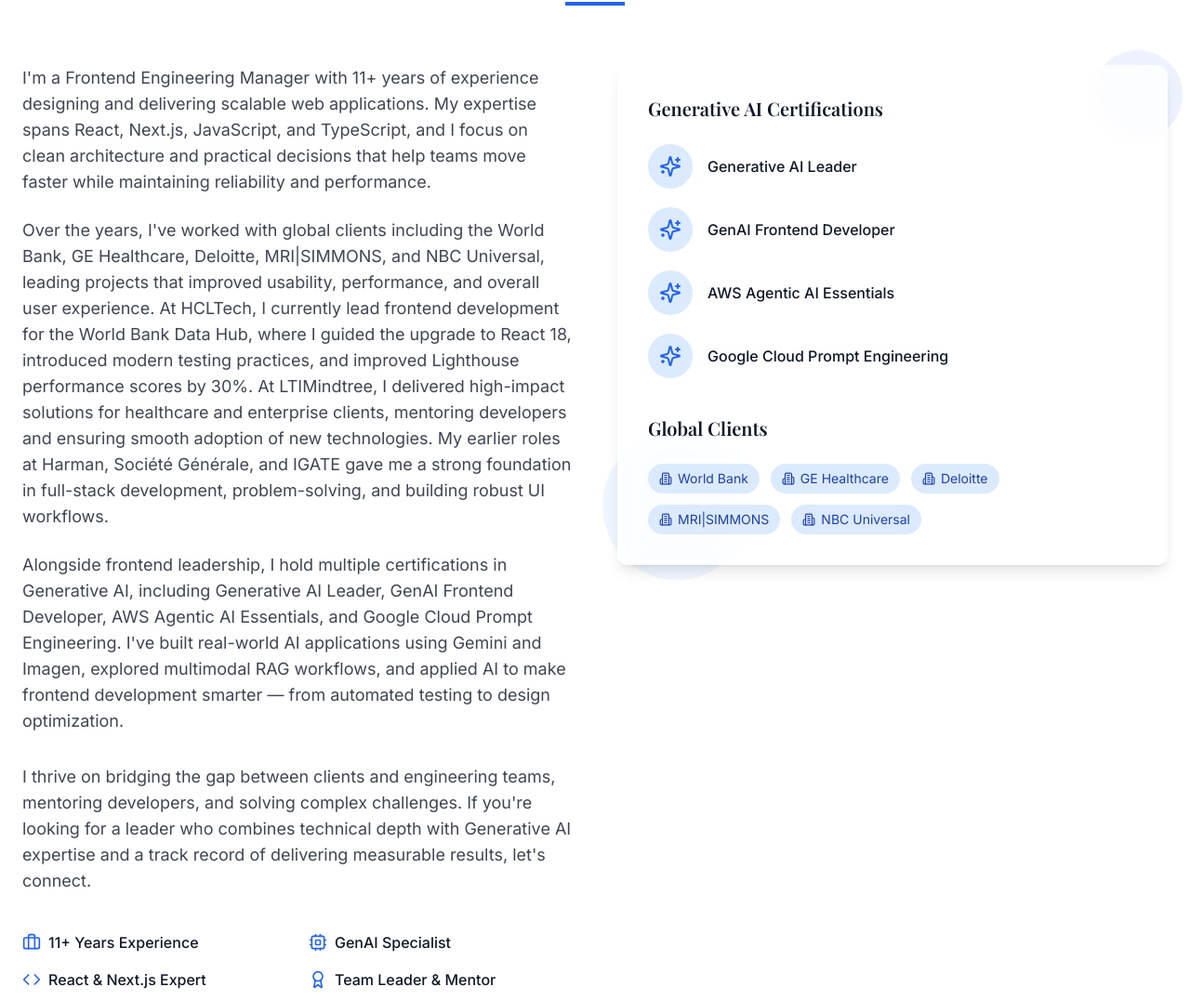
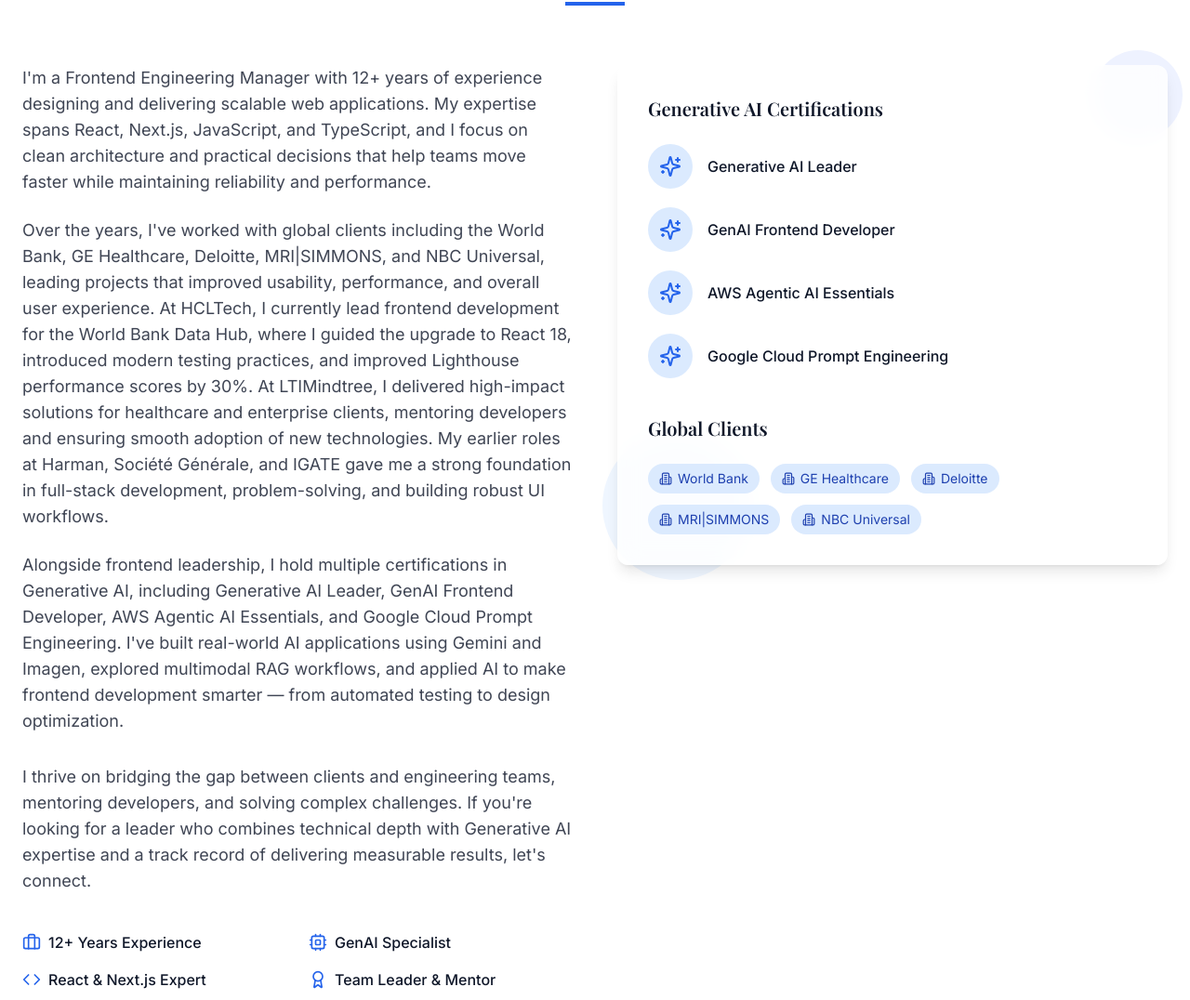
Before and after one commit to ravijaiswal7/ravi-web-impression-55, a React (Vite) app: page / in a window 1280 px wide. Shown: the part 1006-2082 px from the top of the page at 93% size. Built offline with nearby package versions, Linux system fonts and the light colour scheme; no server answers.

Commit message:
Changes
Co-authored-by: ravijaiswal7 <rvjaiswal167@gmail.com>

```diff
--- a/src/components/About.tsx
+++ b/src/components/About.tsx
@@ -53,7 +53,7 @@ const About = () => {
         <div className="grid md:grid-cols-2 gap-12 items-start">
           <div className={`transition-all duration-1000 ${isVisible ? 'opacity-100 translate-x-0' : 'opacity-0 -translate-x-12'}`}>
             <p className="text-lg text-foreground/80 mb-6">
-              I'm a Frontend Engineering Manager with 11+ years of experience designing and delivering scalable web applications. My expertise spans React, Next.js, JavaScript, and TypeScript, and I focus on clean architecture and practical decisions that help teams move faster while maintaining reliability and performance.
+              I'm a Frontend Engineering Manager with 12+ years of experience designing and delivering scalable web applications. My expertise spans React, Next.js, JavaScript, and TypeScript, and I focus on clean architecture and practical decisions that help teams move faster while maintaining reliability and performance.
             </p>
             <p className="text-lg text-foreground/80 mb-6">
               Over the years, I've worked with global clients including the World Bank, GE Healthcare, Deloitte, MRI|SIMMONS, and NBC Universal, leading projects that improved usability, performance, and overall user experience. At HCLTech, I currently lead frontend development for the World Bank Data Hub, where I guided the upgrade to React 18, introduced modern testing practices, and improved Lighthouse performance scores by 30%. At LTIMindtree, I delivered high-impact solutions for healthcare and enterprise clients, mentoring developers and ensuring smooth adoption of new technologies. My earlier roles at Harman, Société Générale, and IGATE gave me a strong foundation in full-stack development, problem-solving, and building robust UI workflows.
@@ -69,7 +69,7 @@ const About = () => {
               <div className="space-y-4">
                 <div className="flex items-center gap-2">
                   <Briefcase className="text-primary w-5 h-5" />
-                  <span className="font-medium">11+ Years Experience</span>
+                  <span className="font-medium">12+ Years Experience</span>
                 </div>
                 <div className="flex items-center gap-2">
                   <Code className="text-primary w-5 h-5" />
```
